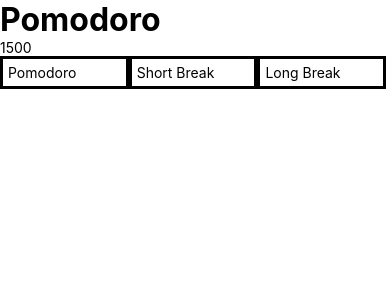
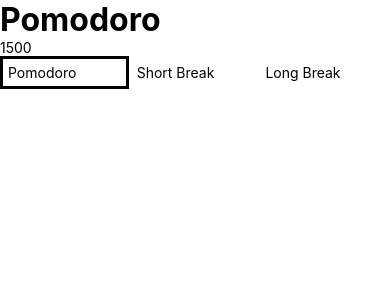
Before and after one commit to robertcach/pomodoro-app, a React Native app: screen / in a window 390 px wide. Shown: the top 300 px of the page. Built offline with nearby package versions, Linux system fonts and the light colour scheme.

Commit message:
style: add multiple styles with an array and by currentTime condition

```diff
--- a/src/components/Header.tsx
+++ b/src/components/Header.tsx
@@ -29,7 +29,10 @@ export default function Header({
         <TouchableOpacity
           key={index}
           onPress={() => handleTime(index)}
-          style={styles.button}
+          style={[
+            styles.button,
+            currentTime !== TIME_TYPES[index] && { borderColor: "transparent" },
+          ]}
         >
           <Text>{option}</Text>
         </TouchableOpacity>
```
